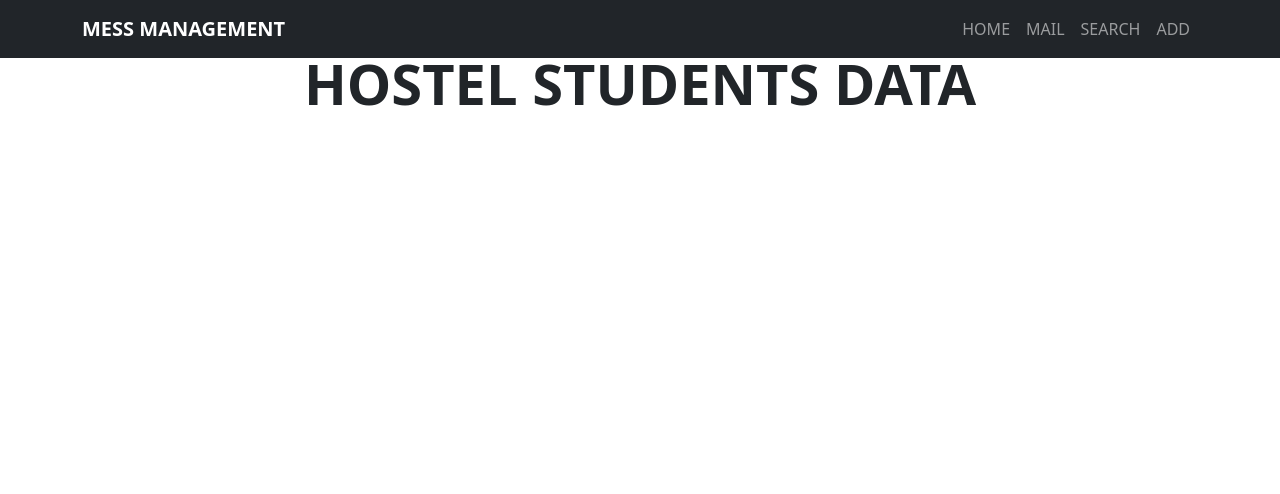
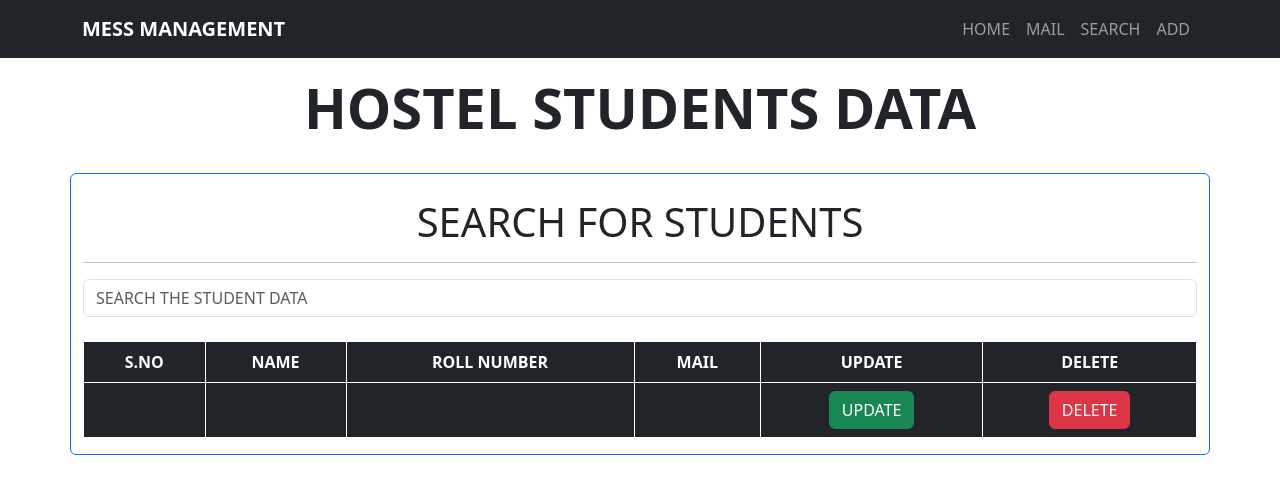
Before and after one commit to akshaypiranav/HostelMessManagmentSystem, a Django app: page /search in a window 1280 px wide. Shown: the top 494 px of the page. Run offline with Django 4.2, Linux system fonts and the light colour scheme.

Commit message:
USER DETAILS CREATED

```diff
--- a/templates/studentDetails.html
+++ b/templates/studentDetails.html
@@ -3,8 +3,38 @@
 
 {% include "navbar.html" %}
 
-<div class="container-fluid">
+<div class="container-fluid"><br>
     <h1 class="display-4 fw-bold text-center" style="margin-top: 50px;">HOSTEL STUDENTS DATA</h1><br>
+    <div class="container col-offset-12 rounded border border-primary col-md-12 col-xs-12 text-center"><br>
+        <h1>SEARCH FOR STUDENTS</h1><hr>
+        <input type="text" name="search" id="search" placeholder="SEARCH THE STUDENT DATA" class="form form-control"><br>
+
+        <table class="table table-bordered border border-white table-dark">
+            <thead>
+              <tr>
+                <th scope="col">S.NO</th>
+                <th scope="col">NAME</th>
+                <th scope="col">ROLL NUMBER</th>
+                <th scope="col">MAIL</th>
+                <th scope="col">UPDATE</th>
+                <th scope="col">DELETE</th>
+
+
+              </tr>
+            </thead>
+            <tbody>
+              <tr>
+                <th scope="row"></th>
+                <td></td>
+                <td></td>
+                <td></td>
+                <td><a href="" class="btn btn-success ">UPDATE</a>
+                <td><a href="" class="btn btn-danger ">DELETE</a>
+              </tr>
+
+            </tbody>
+          </table>
+    </div>
 </div>
 
 {% endblock %}
```
